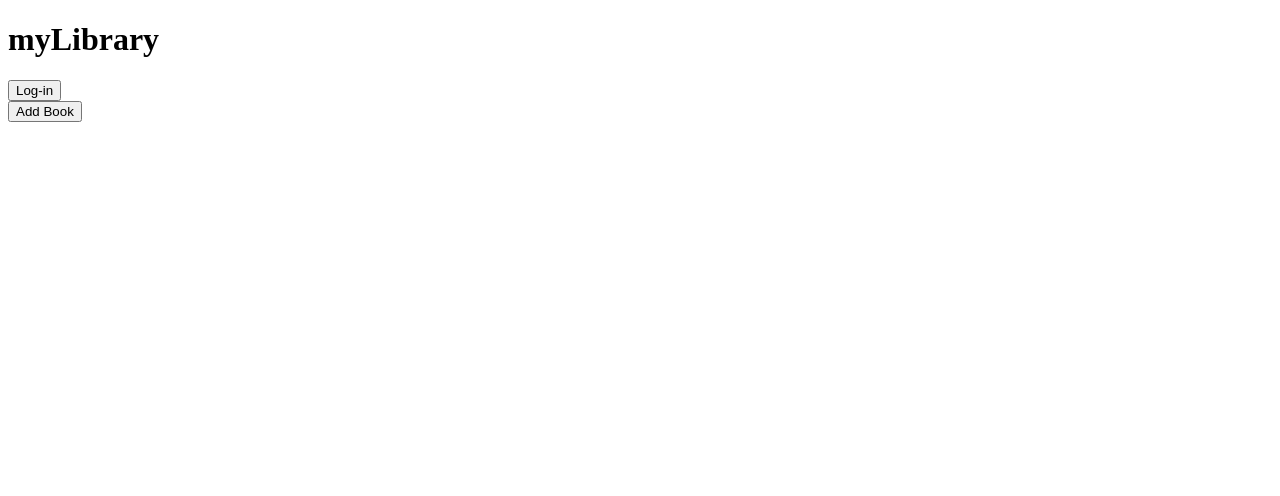
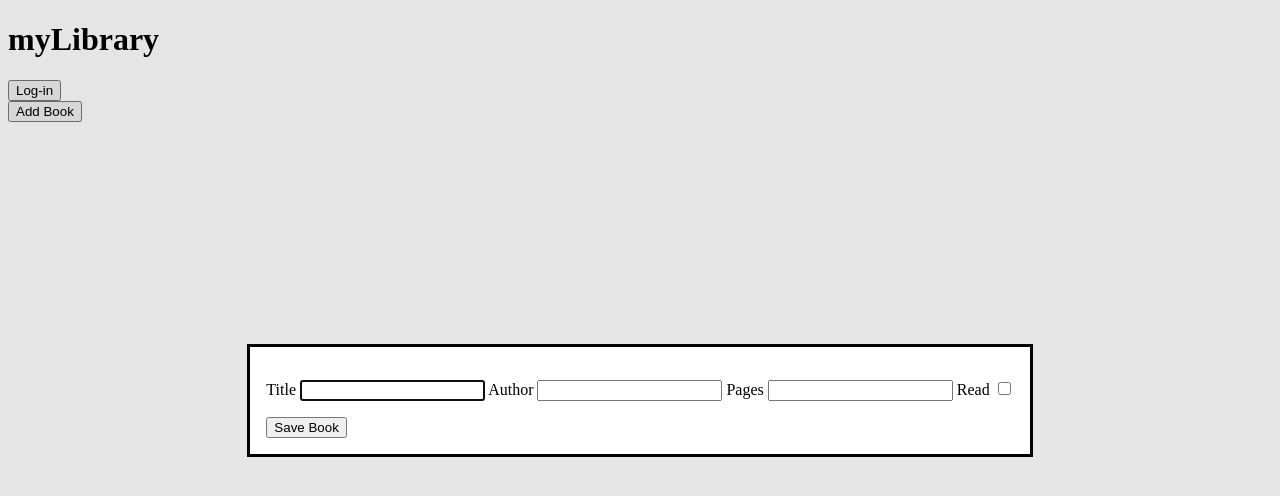
Before and after one commit to ABigJuicyBurger/Library, a plain HTML site: page index.html in a window 1280 px wide. Both pictures are taken after a click on the button "Add Book". Drawn offline with Linux system fonts and the light colour scheme.

```diff
--- a/index.html
+++ b/index.html
@@ -12,7 +12,7 @@
       <h1>myLibrary</h1>
       <button id="login">Log-in</button>
     </header>
-    <dialog id="addBookDialog">
+    <dialog id="showBookDialog">
       <form method="dialog">
         <div class="label">
           <p>
@@ -20,16 +20,16 @@
               >Title
               <input type="text" name="title" id="title" />
             </label>
-            <label for="author">
-              Author
+            <label for="author"
+              >Author
               <input type="text" name="author" id="author" />
             </label>
-            <label for="pages">
-              Pages
+            <label for="pages"
+              >Pages
               <input type="number" name="pages" id="pages" />
             </label>
-            <label for="read">
-              Read
+            <label for="read"
+              >Read
               <input type="checkbox" name="read" id="read" />
             </label>
           </p>
--- a/script.js
+++ b/script.js
@@ -44,6 +44,8 @@
     bookCard.appendChild(authorP);
     bookCard.appendChild(pagesP);
     bookCard.appendChild(readP);
+
+    this.bookCard = bookCard;
 
     container.appendChild(bookCard);
   };
```
